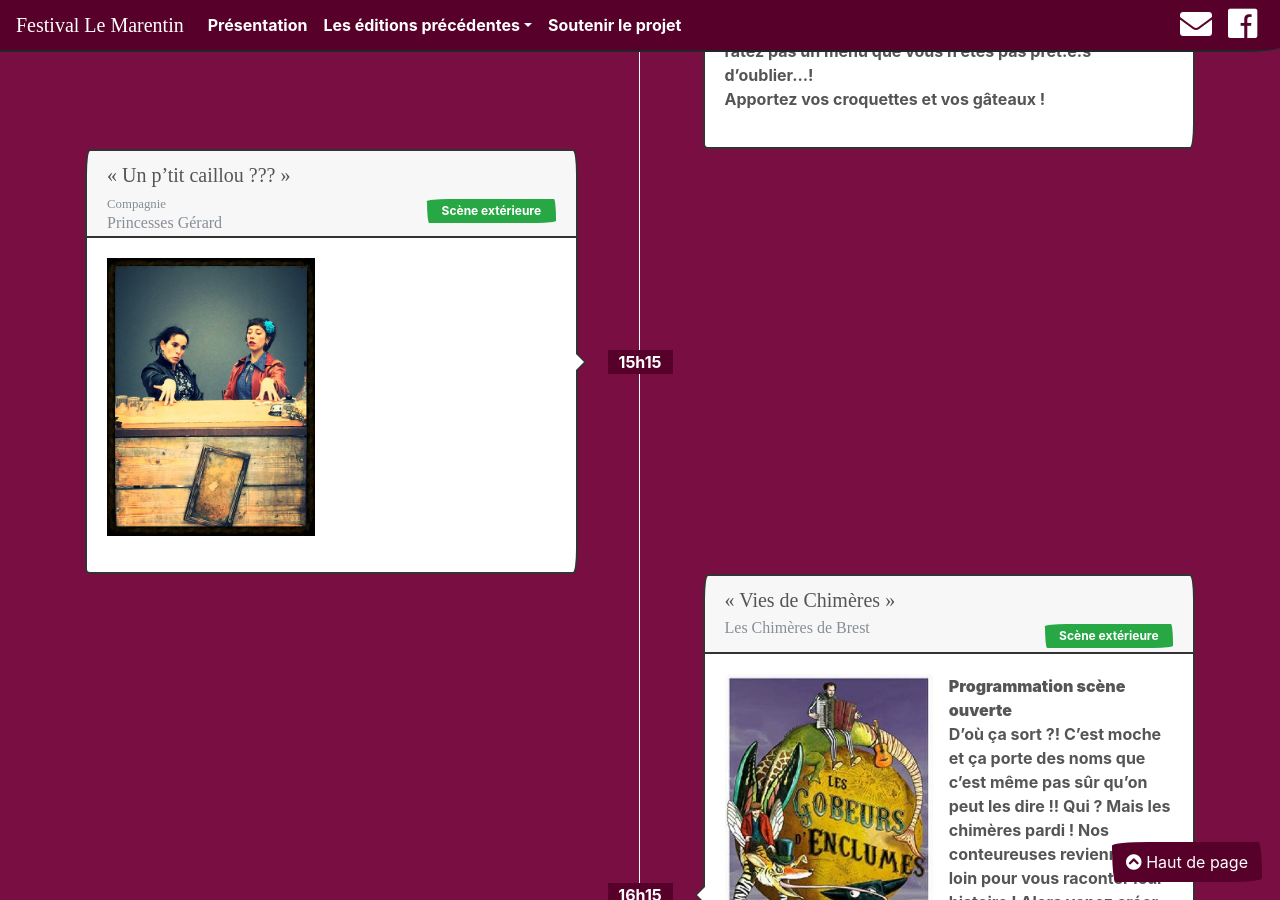
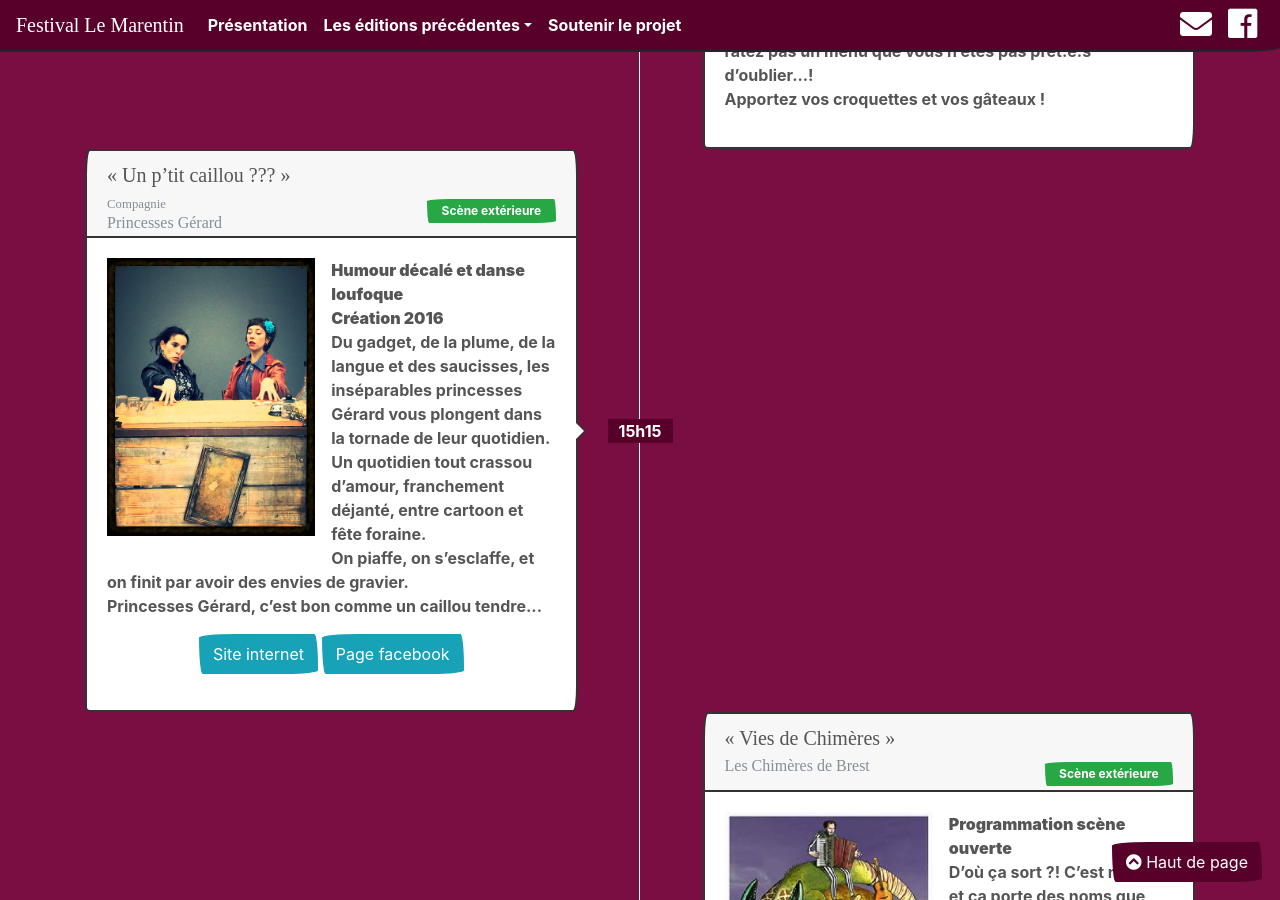
Before and after one commit to tibodut/marentin, a Jekyll site: the page built from edition-2020.html, in a window 1280 px wide and 900 px high, scrolled down 2022 px. Built offline with Jekyll 4.4.1, drawn with Linux system fonts in a browser that asks for light colours; nearby versions of some CDN libraries; some web fonts are replaced.

Commit message:
Update edition-2020.html

```diff
--- a/edition-2020.html
+++ b/edition-2020.html
@@ -123,6 +123,16 @@ Apportez vos croquettes et vos gâteaux !</p>'
 	header_badge_class='success'
 	img_url=img_url
 	img_title='Un p’tit caillou ???, Cie Princesses Gérard'
+	body='<p><strong> Humour décalé et danse loufoque <br />
+Création 2016 </strong><br />
+Du gadget, de la plume, de la langue et des saucisses, les inséparables princesses Gérard vous plongent dans la tornade de leur quotidien.<br />
+Un quotidien tout crassou d’amour, franchement déjanté, entre cartoon et fête foraine.<br />
+On piaffe, on s’esclaffe, et on finit par avoir des envies de gravier.<br />
+Princesses Gérard, c’est bon comme un caillou tendre...</p>
+<p class="text-center">
+	<a class="btn btn-info" href="http://princessesgerard.wix.com/clowndanse" role="button">Site internet</a>
+	<a class="btn btn-info" href="https://www.facebook.com/princessesgerard/" role="button">Page facebook</a>
+</p>'
 %}
 			</div>
 
```
